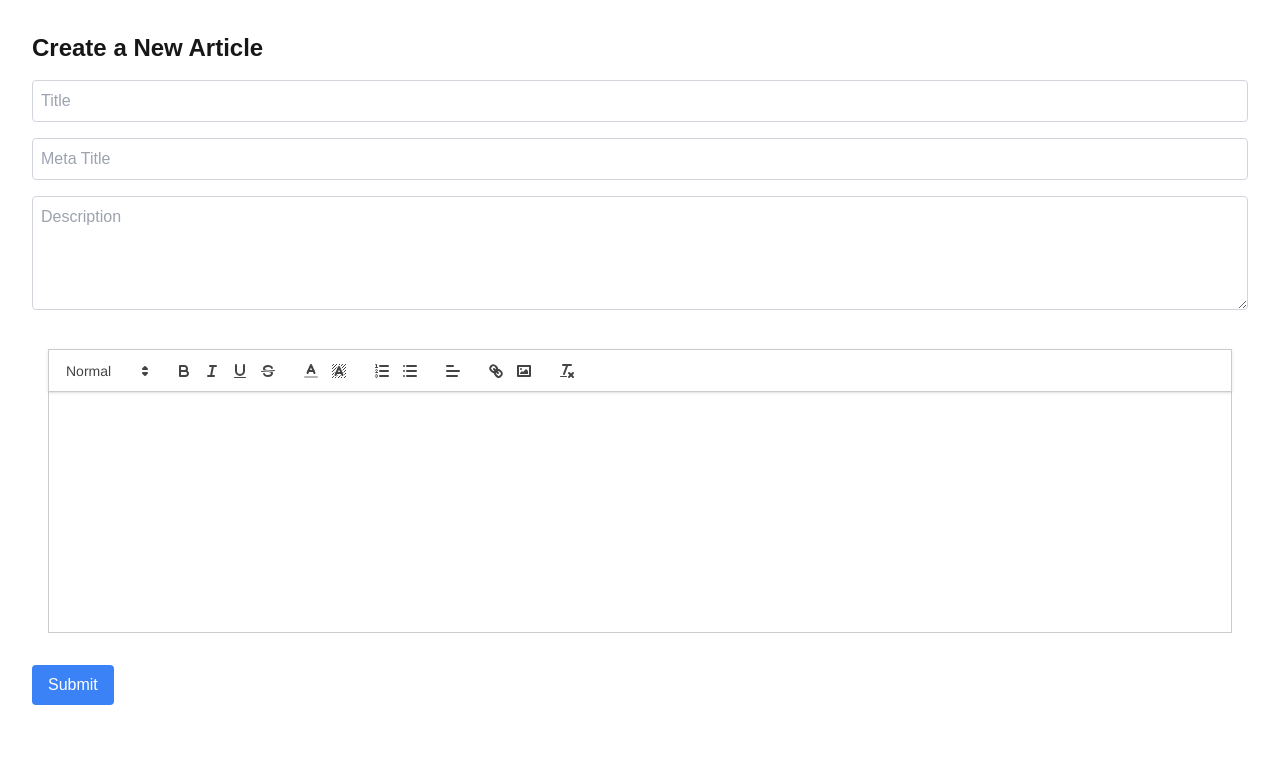
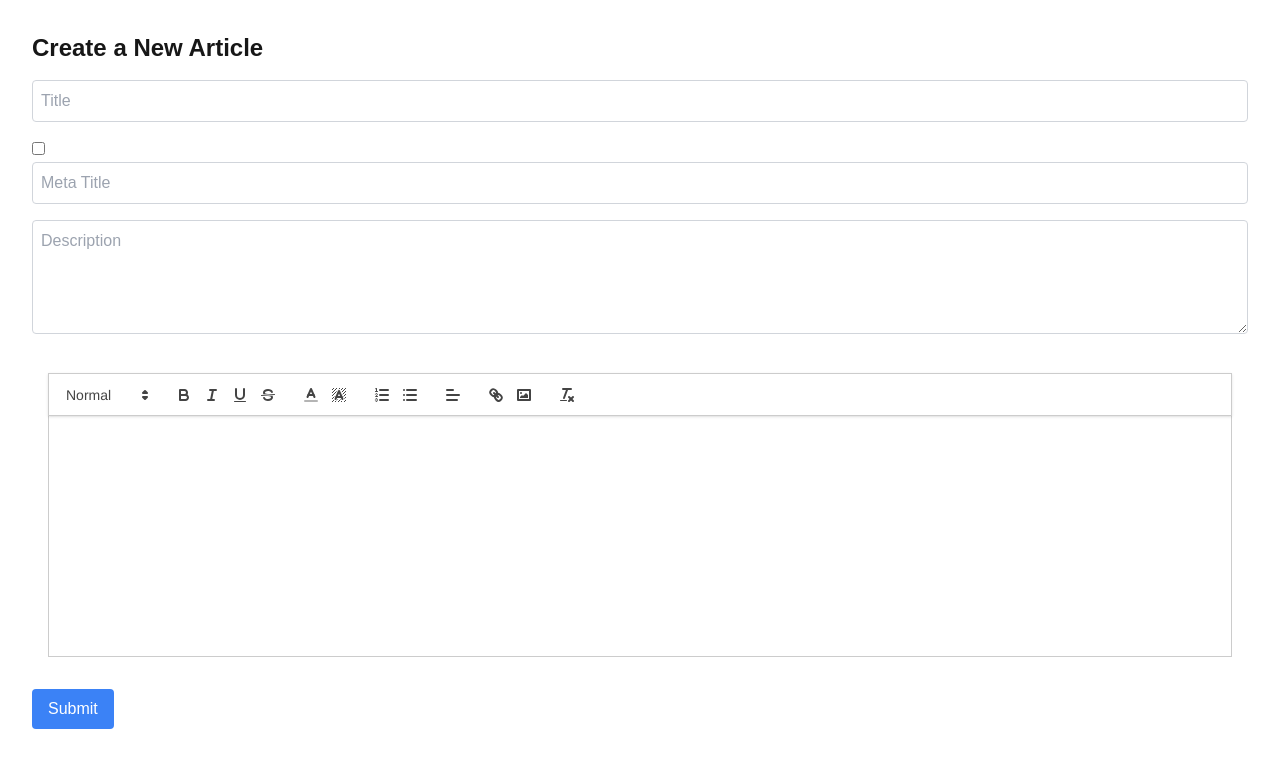
Before and after one commit to RaduRS/presswisp, a Next.js app: page /editor/article/create in a window 1280 px wide. Shown: the top 768 px of the page. Built offline with nearby package versions, Linux system fonts and the light colour scheme; no server answers.

Commit message:
adding headline

```diff
--- a/app/api/graphql/mutations.ts
+++ b/app/api/graphql/mutations.ts
@@ -8,6 +8,7 @@ export const UPSERT_ARTICLE = gql`
       metaTitle
       description
       path
+      headline
       body
       date
     }
--- a/app/api/graphql/queries.ts
+++ b/app/api/graphql/queries.ts
@@ -8,6 +8,7 @@ export const GET_ARTICLES = gql`
       metaTitle
       description
       path
+      headline
       body
       date
     }
@@ -22,6 +23,7 @@ export const GET_ARTICLE = gql`
       metaTitle
       description
       path
+      headline
       body
       date
     }
--- a/app/api/graphql/resolvers.ts
+++ b/app/api/graphql/resolvers.ts
@@ -46,6 +46,7 @@ const resolvers = {
               metaTitle: input.metaTitle,
               description: input.description,
               path: input.path,
+              headline: input.headline,
               body: input.body,
             },
             { new: true }
@@ -59,6 +60,7 @@ const resolvers = {
             metaTitle: input.metaTitle,
             description: input.description,
             path: input.path,
+            headline: input.headline,
             body: input.body,
             date: new Date(),
           });
--- a/app/api/graphql/schema.ts
+++ b/app/api/graphql/schema.ts
@@ -7,6 +7,7 @@ export const typeDefs = gql`
     metaTitle: String!
     description: String!
     path: String!
+    headline: Boolean!
     body: String!
     date: String!
   }
@@ -18,6 +19,7 @@ export const typeDefs = gql`
     metaTitle: String!
     description: String!
     path: String!
+    headline: Boolean!
     body: String!
   }
 
--- a/components/Article/ArticleForm.tsx
+++ b/components/Article/ArticleForm.tsx
@@ -8,6 +8,8 @@ interface ArticleFormProps {
   setMetaTitle: (value: string) => void;
   description: string;
   setDescription: (value: string) => void;
+  headline: boolean;
+  setHeadline: (value: boolean) => void;
   articleBody: string;
   setArticleBody: (value: string) => void;
   onSubmit: () => void;
@@ -25,6 +27,8 @@ const ArticleForm = ({
   setArticleBody,
   onSubmit,
   isSubmitting,
+  headline,
+  setHeadline,
 }: ArticleFormProps) => {
   return (
     <div>
@@ -34,6 +38,12 @@ const ArticleForm = ({
         value={title}
         onChange={(e) => setTitle(e.target.value)}
         className="w-full mb-4 p-2 border border-gray-300 rounded"
+      />
+      <input
+        type="checkbox"
+        checked={headline}
+        onChange={(e) => setHeadline(e.target.checked)}
+        className="mr-2"
       />
       <input
         type="text"
--- a/components/Article/CreateArticle.tsx
+++ b/components/Article/CreateArticle.tsx
@@ -8,6 +8,7 @@ const CreateArticle = () => {
   const [title, setTitle] = useState("");
   const [metaTitle, setMetaTitle] = useState("");
   const [description, setDescription] = useState("");
+  const [headline, setHeadline] = useState(false);
   const [articleBody, setArticleBody] = useState("");
   const [upsertArticle, { loading }] = useMutation(UPSERT_ARTICLE);
 
@@ -15,7 +16,14 @@ const CreateArticle = () => {
     const path = generatePath(metaTitle);
     await upsertArticle({
       variables: {
-        input: { path, title, metaTitle, description, body: articleBody },
+        input: {
+          path,
+          title,
+          metaTitle,
+          description,
+          headline,
+          body: articleBody,
+        },
       },
     });
     await fetch("/api/revalidate?path=/", { method: "POST" });
@@ -29,6 +37,8 @@ const CreateArticle = () => {
       setMetaTitle={setMetaTitle}
       description={description}
       setDescription={setDescription}
+      headline={headline}
+      setHeadline={setHeadline}
       articleBody={articleBody}
       setArticleBody={setArticleBody}
       onSubmit={handleSubmit}
--- a/components/Article/EditArticle.tsx
+++ b/components/Article/EditArticle.tsx
@@ -19,6 +19,7 @@ const EditArticle = ({ path }: { path: string }) => {
   const [title, setTitle] = useState("");
   const [metaTitle, setMetaTitle] = useState("");
   const [description, setDescription] = useState("");
+  const [headline, setHeadline] = useState(false);
   const [articleBody, setArticleBody] = useState("");
 
   const [upsertArticle, { loading: mutationLoading }] =
@@ -27,11 +28,13 @@ const EditArticle = ({ path }: { path: string }) => {
   // Update state when query data is fetched
   useEffect(() => {
     if (data?.getArticle) {
-      const { id, title, metaTitle, description, body } = data.getArticle;
+      const { id, title, metaTitle, description, headline, body } =
+        data.getArticle;
       setId(id);
       setTitle(title);
       setMetaTitle(metaTitle);
       setDescription(description);
+      setHeadline(headline);
       setArticleBody(body);
     }
   }, [data]);
@@ -69,6 +72,8 @@ const EditArticle = ({ path }: { path: string }) => {
       setMetaTitle={setMetaTitle}
       description={description}
       setDescription={setDescription}
+      headline={headline}
+      setHeadline={setHeadline}
       articleBody={articleBody}
       setArticleBody={setArticleBody}
       onSubmit={handleSubmit}
--- a/components/CardComponent/Cards.tsx
+++ b/components/CardComponent/Cards.tsx
@@ -30,6 +30,7 @@ const Cards = ({ articles }: CardsProps) => {
             title={article.title}
             metaTitle={article.metaTitle}
             description={article.description}
+            headline={article.headline}
             path={article.path}
             body={article.body}
             date={article.date}
--- a/lib/database/models/article.ts
+++ b/lib/database/models/article.ts
@@ -5,6 +5,7 @@ const ArticleSchema = new mongoose.Schema({
   metaTitle: { type: String, required: true },
   description: { type: String, required: true },
   path: { type: String, required: true },
+  headline: { type: Boolean, default: false },
   body: { type: String, required: true },
   date: { type: Date, default: Date.now, index: true },
 });
--- a/types/types.ts
+++ b/types/types.ts
@@ -11,6 +11,7 @@ export type ArticleInput = {
     metaTitle: string;
     description: string;
     path: string;
+    headline: boolean;
     body: string;
   };
 };
@@ -21,6 +22,7 @@ export type ArticleBase = {
   metaTitle: string;
   description: string;
   path: string;
+  headline: boolean;
   body: string;
   date: string;
 };
```
